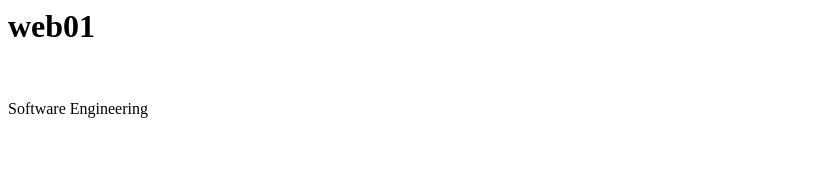
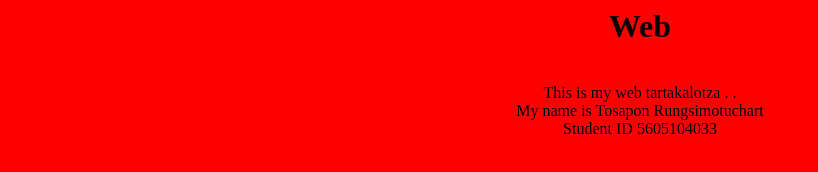
Before and after one commit to nattapon37/web123, a plain HTML site: page index.html in a window 1280 px wide. Shown: the whole page, without its empty margins (0-818 px from the left). Drawn offline with Linux system fonts and the light colour scheme.

Commit message:
Update index.html

```diff
--- a/index.html
+++ b/index.html
@@ -1,11 +1,10 @@
 <html>
-<head>
-	<title>
-	web01
-	</title>
-</head>
-<body>
-	<h1> web01 </h1><br/>
-	<p>Software Engineering</p>
+<center><head><h1>Web</h1></head><center><br>
+<body bgcolor = "red">
+<center>
+This is my web tartakalotza . . <br>
+My name is Tosapon Rungsimotuchart<br>
+Student ID 5605104033
+</center>
 </body>
 </html>
```
